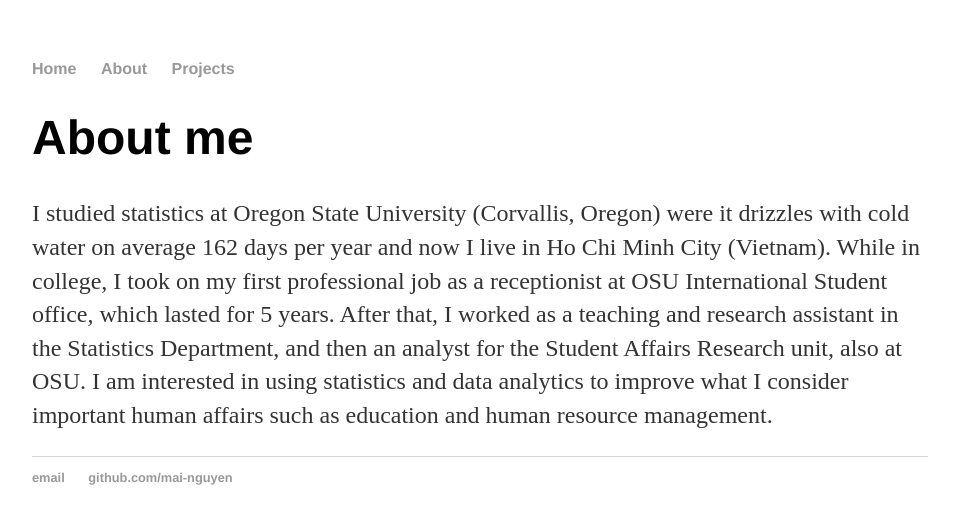
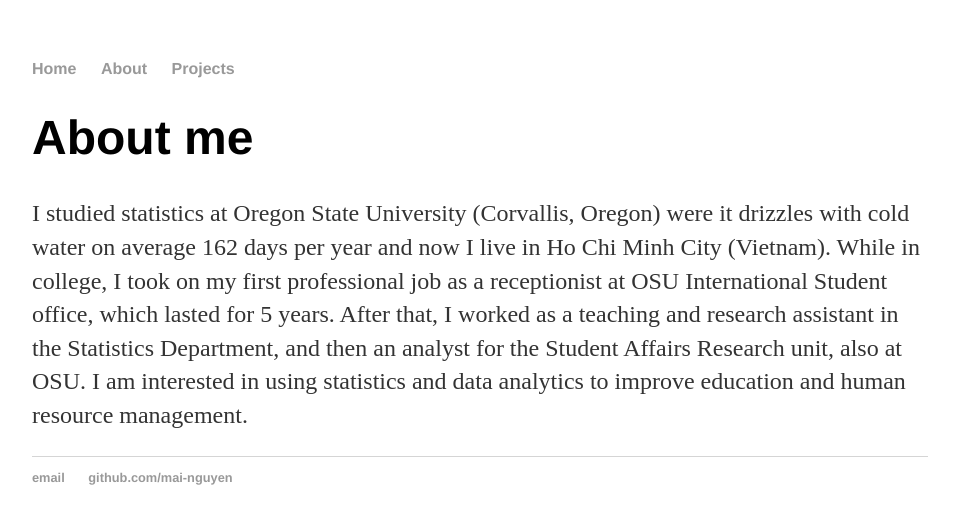
Before and after one commit to mai-nguyen/mai-nguyen.github.io, a Jekyll site: the page built from about/index.html, in a window 1280 px wide. Shown: the top 524 px of the page, without its empty margins (160-1119 px from the left). Built offline with Jekyll 4.4.1, drawn with Linux system fonts in a browser that asks for light colours.

Commit message:
Update index.html

```diff
--- a/about/index.html
+++ b/about/index.html
@@ -6,6 +6,6 @@
 <div class="blurb">
 	<h1>About me</h1>
 
-  <p>I studied statistics at Oregon State University (Corvallis, Oregon) were it drizzles with cold water on average 162 days per year and now I live in Ho Chi Minh City (Vietnam). While in college, I took on my first professional job as a receptionist at OSU International Student office, which lasted for 5 years. After that, I worked as a teaching and research assistant in the Statistics Department, and then an analyst for the Student Affairs Research unit, also at OSU. I am interested in using statistics and data analytics to improve what I consider important human affairs such as education and human resource management.</p>
+  <p>I studied statistics at Oregon State University (Corvallis, Oregon) were it drizzles with cold water on average 162 days per year and now I live in Ho Chi Minh City (Vietnam). While in college, I took on my first professional job as a receptionist at OSU International Student office, which lasted for 5 years. After that, I worked as a teaching and research assistant in the Statistics Department, and then an analyst for the Student Affairs Research unit, also at OSU. I am interested in using statistics and data analytics to improve education and human resource management.</p>
 
 </div><!-- /.blurb -->
```
